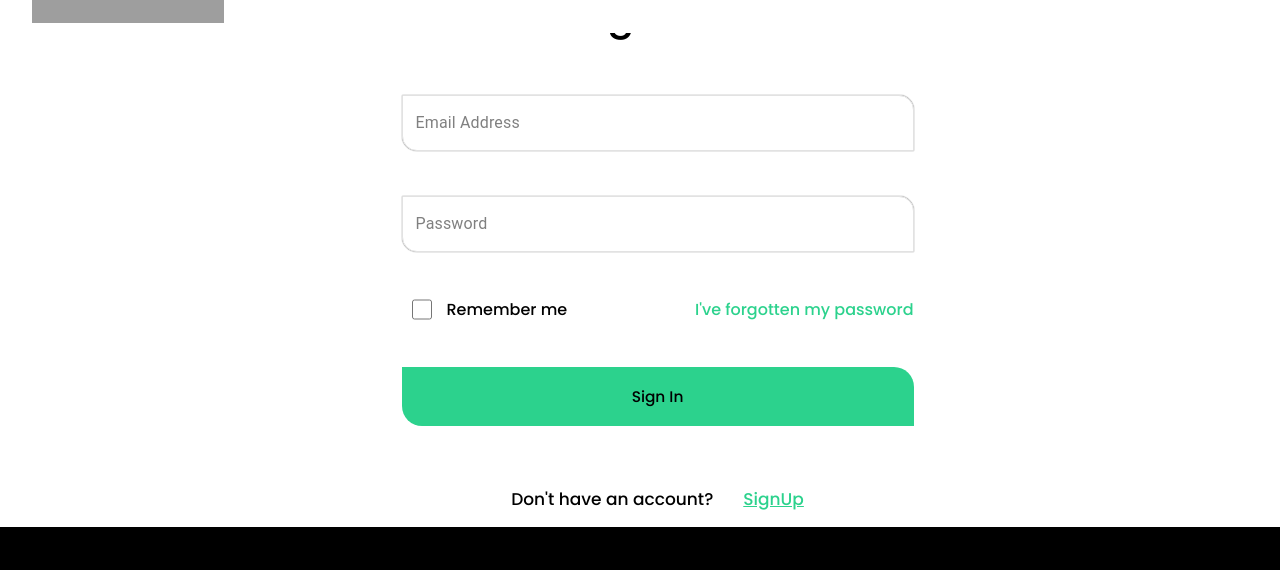
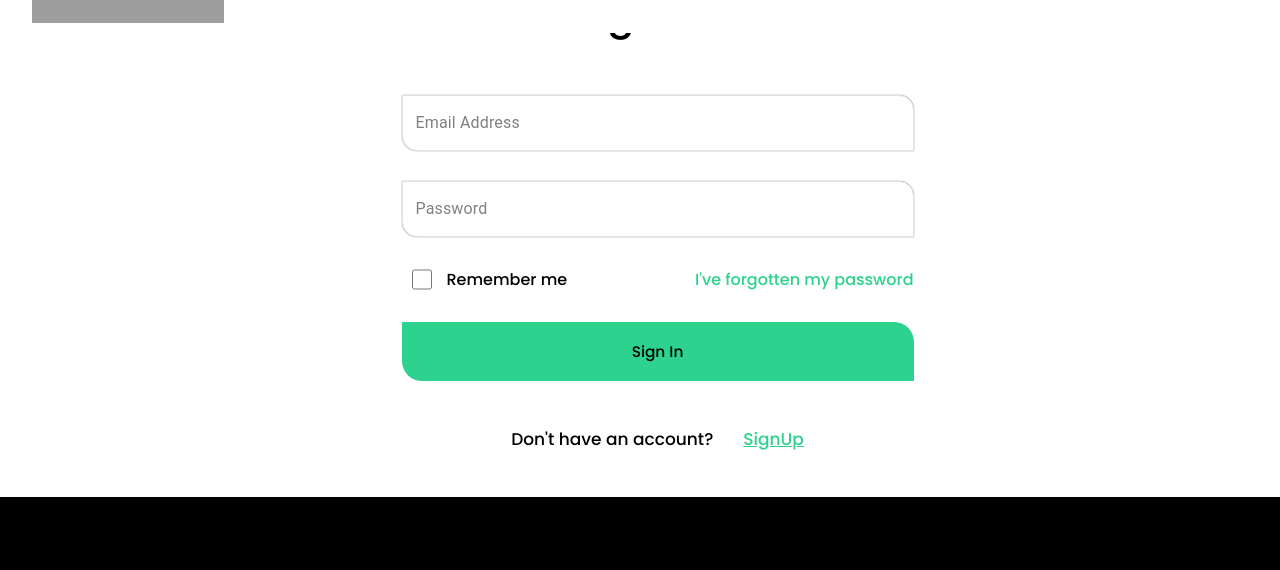
Before and after one commit to Aayshaparveen/neutrelle-demo, a React (Vite) app: page /MyGarage in a window 1280 px wide. Shown: the part 140-710 px from the top of the page. Built offline with nearby package versions, Linux system fonts and the light colour scheme; grey boxes are pictures that could not be loaded.

Commit message:
Add Manually deatils

```diff
--- a/package.json
+++ b/package.json
@@ -12,10 +12,14 @@
     "@emotion/react": "^11.10.5",
     "@emotion/styled": "^11.10.5",
     "@mui/material": "^5.11.7",
+    "@mui/x-date-pickers": "^5.0.18",
+    "date-fns": "^2.29.3",
+    "dayjs": "^1.11.7",
     "react": "^18.2.0",
     "react-dom": "^18.2.0",
     "react-icons": "^4.7.1",
-    "react-router-dom": "^6.7.0"
+    "react-router-dom": "^6.7.0",
+    "react-ymd-date-select": "^0.3.0"
   },
   "devDependencies": {
     "@types/react": "^18.0.26",
--- a/src/Cardeatils/index.jsx
+++ b/src/Cardeatils/index.jsx
@@ -1,11 +1,15 @@
-import React from "react";
+import React, { useState } from "react";
 import "./style.css";
 import TextField from "@mui/material/TextField";
 import styled from "@emotion/styled";
-import InputLabel from "@mui/material/InputLabel";
+// import { DesktopDatePicker } from "@mui/x-date-pickers/DesktopDatePicker";
+import { AdapterDayjs } from "@mui/x-date-pickers/AdapterDayjs";
+import { DatePicker } from '@mui/x-date-pickers/DatePicker';
+import { LocalizationProvider } from "@mui/x-date-pickers/LocalizationProvider";
 import MenuItem from "@mui/material/MenuItem";
 import FormControl from "@mui/material/FormControl";
 import Select from "@mui/material/Select";
+
 // import Button from '@mui/material/Button';
 
 const CssTextField = styled(TextField)({
@@ -48,6 +52,9 @@ export default function ControlledOpenSelect() {
     setOpen(true);
   };
 
+  // function BasicDatePicker() {
+  const [value, setValue] = React.useState(null);
+  // }
   // const Registration = () => {
   return (
     <div className="main-container2">
@@ -64,74 +71,14 @@ export default function ControlledOpenSelect() {
         </div>
         <div className="details-box">
           <p className="Registration-title">Car Basic Details</p>
-          <div className="car-deatils">
-            {/* <div>
-              <FormControl sx={{ m: 1, minWidth: 120, color: "gray" }}>
-                <InputLabel id="demo-controlled-open-select-label">
-                  Make
-                </InputLabel>
-                <Select
-
-                  labelId="demo-controlled-open-select-label"
-                  id="demo-controlled-open-select"
-                  open={open}
-                  onClose={handleClose}
-                  onOpen={handleOpen}
-                  value={age}
-                  label="Age"
-                  placeholder="Select One"
-                  onChange={handleChange}
-                >
-
-
-                  <MenuItem> Abarth</MenuItem>
-                  <MenuItem>AC</MenuItem>
-
-                  <MenuItem>Ariel</MenuItem>
-                  <MenuItem>Aston Martin</MenuItem>
-                  <MenuItem>Audi</MenuItem>
-                  <MenuItem>BAC</MenuItem>
-                  <MenuItem> Bentley</MenuItem>
-                  <MenuItem>BMW</MenuItem>
-                  <MenuItem>Chevrolet</MenuItem>
-                  <MenuItem>Chrysler</MenuItem>
-                  <MenuItem> Citroen</MenuItem>
-                  <MenuItem> Dacia</MenuItem>
-                  <MenuItem>Dodge</MenuItem>
-                  <MenuItem>DS</MenuItem>
-                  <MenuItem>Ferrari</MenuItem>
-                  <MenuItem>Fiat</MenuItem>
-                  <MenuItem>Fisker</MenuItem>
-                  <MenuItem>Ford</MenuItem>
-                  <MenuItem>Ginetta</MenuItem>
-                  <MenuItem>GMC</MenuItem>
-                  <MenuItem>Holden</MenuItem>
-                  <MenuItem>Honda</MenuItem>
-                  <MenuItem>Hyundai</MenuItem>
-                  <MenuItem>Infiniti</MenuItem>
-                  <MenuItem>Isuzu</MenuItem>
-                  <MenuItem>Jaguar</MenuItem>
-                  <MenuItem>Jeep</MenuItem>
-                  <MenuItem> Renault</MenuItem>
-                  <MenuItem> Rimac</MenuItem>
-                  <MenuItem> Rivian</MenuItem>
-                  <MenuItem> ROVER</MenuItem>
-                  <MenuItem> Rolls Royce</MenuItem>
-                  <MenuItem> RUF</MenuItem>
-                  <MenuItem> Saab</MenuItem>
-                  <MenuItem>Vauxhall</MenuItem>
-                  <MenuItem> Volvo</MenuItem>
-                  <MenuItem> Volkswagen</MenuItem>
-                  <MenuItem> Zenvo</MenuItem>
-                </Select>
-              </FormControl>
-            </div> */}
+          <div className="Two-col">
+            <div className="col-1">
               <FormControl sx={{ m: 1, minWidth: 120 }}>
                 <Select
                   value={age}
                   onChange={handleChange}
                   displayEmpty
-          inputProps={{ 'aria-label': 'Without label' }}
+                  inputProps={{ "aria-label": "Without label" }}
                 >
                   <MenuItem value="">
                     <em>Make</em>
@@ -141,11 +88,21 @@ export default function ControlledOpenSelect() {
                   <MenuItem value={3}>Dodge</MenuItem>
                   <MenuItem value={3}>Infiniti</MenuItem>
                   <MenuItem value={3}>Volv</MenuItem>
-
-
                 </Select>
-        {/* <FormHelperText>Without label</FormHelperText> */}
               </FormControl>
+            </div>
+            <div className="col-2">
+              <LocalizationProvider dateAdapter={AdapterDayjs}>
+                <DatePicker
+                  label="Manufacture Year"
+                  value={value}
+                  onChange={(newValue) => {
+                    setValue(newValue);
+                  }}
+                  renderInput={(params) => <TextField {...params} />}
+                />
+              </LocalizationProvider>
+            </div>
           </div>
         </div>
       </div>
--- a/src/Cardeatils/style.css
+++ b/src/Cardeatils/style.css
@@ -75,3 +75,11 @@
 em{
   font-style: normal;
 }
+.col-1 .css-1869usk-MuiFormControl-root{
+  min-width: 295px;
+}
+.Two-col{
+  display: flex;
+  align-items: center;
+
+}
--- a/src/MyGarage/SignIn.jsx
+++ b/src/MyGarage/SignIn.jsx
@@ -110,9 +110,11 @@ function SignIn() {
 
                 </div>
             </div>
-            <button onClick={handleSubmit} className="SignIn-button">
+            <div className="SignIn-button">
+            <button onClick={handleSubmit} >
               Sign In
             </button>
+            </div>
             <div className="account">
               <p className="account-text">
                 Don't have an account?
--- a/src/MyGarage/SignInStyle.css
+++ b/src/MyGarage/SignInStyle.css
@@ -17,7 +17,7 @@
 .SignIn-form {
   display: flex;
   flex-direction: column;
-  gap: 45px;
+  gap: 30px;
   width: 40vw;
   padding-top: 25px;
 }
@@ -57,6 +57,7 @@ input{
 .account{
     display: flex;
     align-items: center;
+    padding-bottom: 30px;
     justify-content: center;
 }
 .account-text{
--- a/src/MyGarage/SignUp.jsx
+++ b/src/MyGarage/SignUp.jsx
@@ -65,7 +65,7 @@ function SignUp() {
     }
   };
   const handleSubmit = (e) => {
-    e.preventDefault()
+    e.preventDefault();
     if (FullName == "") {
       setShowFnameError(true);
     }
@@ -76,7 +76,7 @@ function SignUp() {
       setShowPasswordError(true);
       setPasswordErrorMsg("Password feild is required");
     }
-    if(Password.length <8 && Password.length > 0){
+    if (Password.length < 8 && Password.length > 0) {
       setShowPasswordError(true);
       setPasswordErrorMsg("Password must be alteast 8 characters");
     }
@@ -84,11 +84,18 @@ function SignUp() {
       setShowPhoneNoError(true);
       setPhoneNoErrorMsg("Phone Number is required");
     }
-    if(PhoneNo.length < 10 && PhoneNo.length > 0){
+
+    if (PhoneNo.startsWith("0")) {
+      if ((PhoneNo.length < 11 && PhoneNo.length > 0) || PhoneNo.length > 11) {
         setShowPhoneNoError(true);
-       setPhoneNoErrorMsg("Phone No is invalid")
+        setPasswordErrorMsg("Phone no is invalid");
       }
-
+    } else {
+      if ((PhoneNo.length < 10 && PhoneNo.length > 0) || PhoneNo.length > 0) {
+        setShowPhoneNoError(true);
+        setPhoneNoErrorMsg("Phone no is invalid");
+      }
+    }
   };
 
   return (
@@ -133,16 +140,14 @@ function SignUp() {
               onChange={handelChange}
               // type="text"
               InputProps={{
-                startAdornment: <InputAdornment position="start">
-                   +44
-                   </InputAdornment>,
+                startAdornment: (
+                  <InputAdornment position="start">+44</InputAdornment>
+                ),
               }}
             />
             {showPhoneNoError == true ? (
               <p className="error-text">{PhoneNoErrorMsg}</p>
             ) : null}
-
-
 
             <button onClick={handleSubmit} className="SignUp-button">
               Sign In
```
Also changed, not shown: 1 other file (tests, documents, lock files or other folders). Lines whose indentation alone changed are shown as unchanged.
